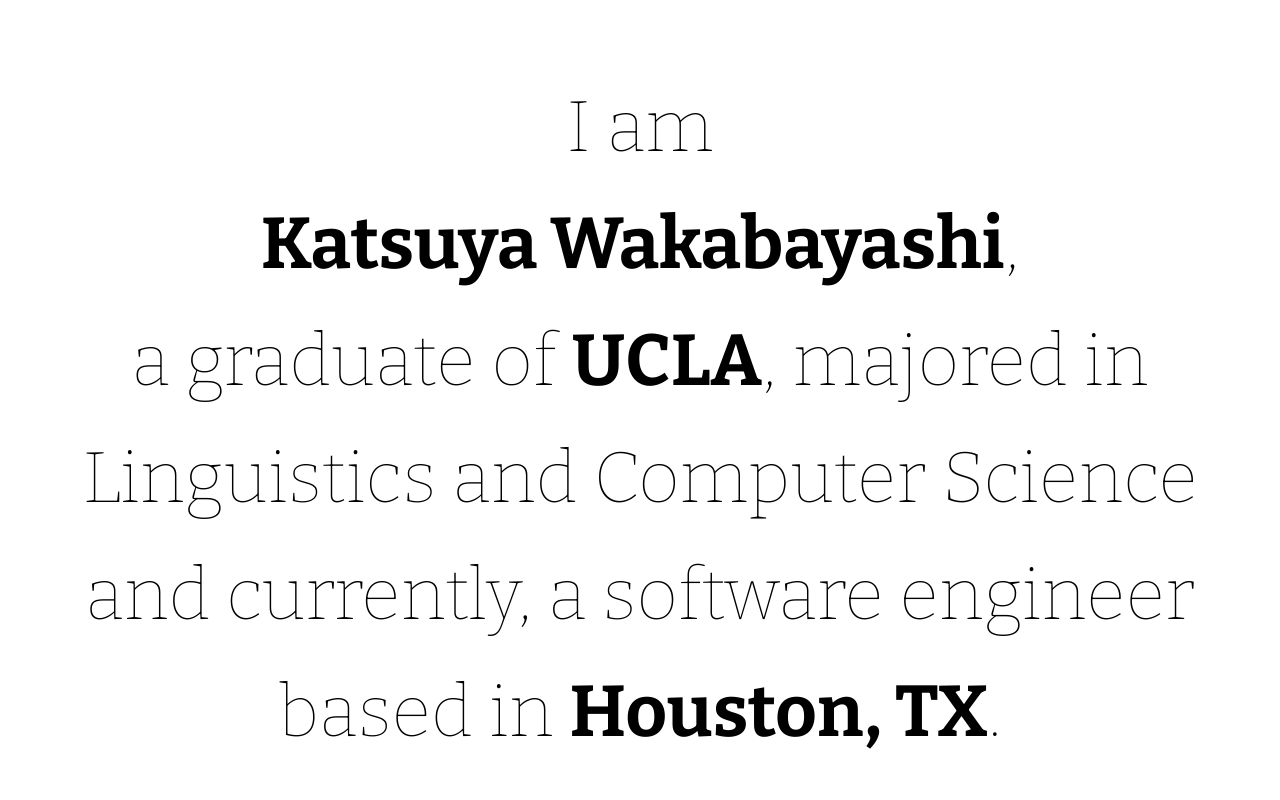
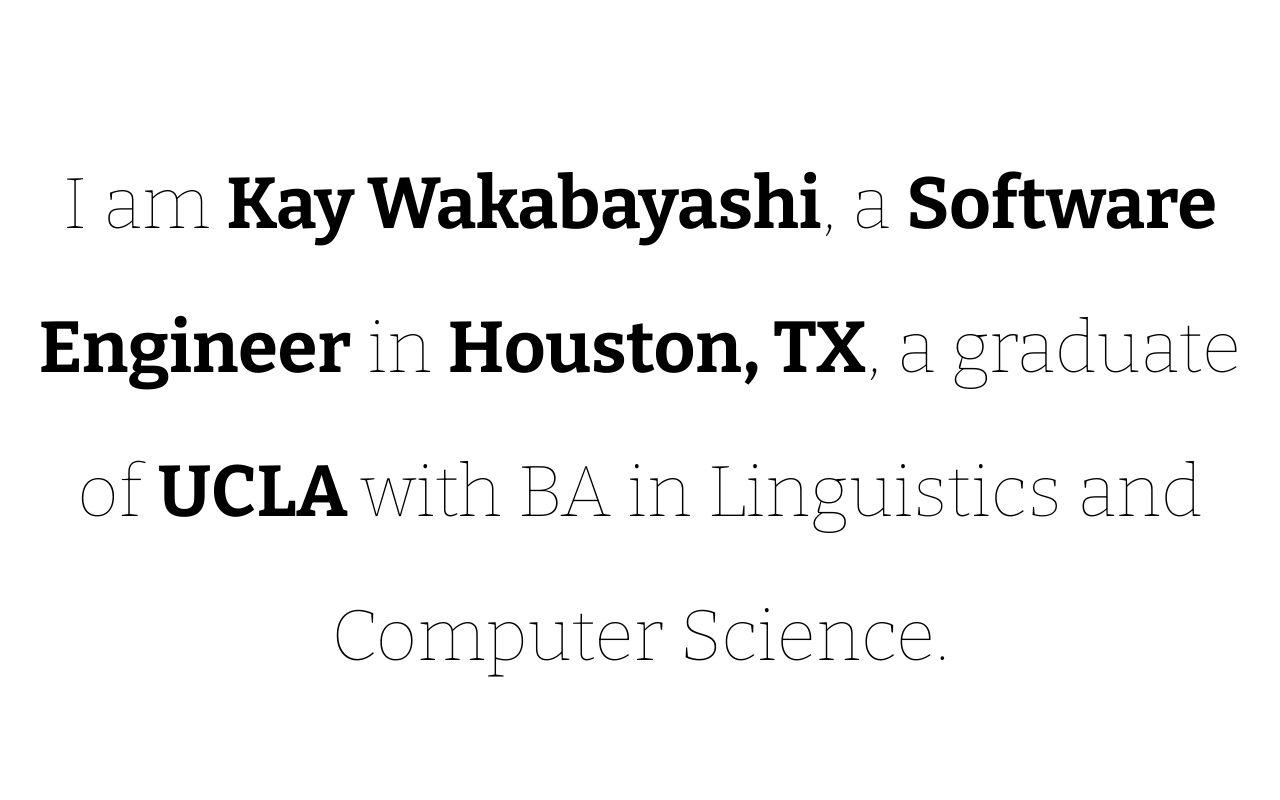
Before and after one commit to kaywakabayashi/kaywakabayashi.com, a Next.js app: page / in a window 1280 px wide. Shown: the part 1580-2380 px from the top of the page. Built offline with nearby package versions, Linux system fonts and the light colour scheme; a web font is replaced by a local one.

Commit message:
feat: update name and add constants

```diff
--- a/app/components/Circle.tsx
+++ b/app/components/Circle.tsx
@@ -5,6 +5,7 @@
   Bitter as MainFont,
   Moon_Dance as HandwritingFont,
 } from "next/font/google";
+import { LOCATION } from "../constants";
 
 const handwritingFont = HandwritingFont({
   weight: "400",
@@ -14,15 +15,11 @@
 
 const isBrowser = () => typeof window !== "undefined";
 
-export function scrollToTop() {
-  if (!isBrowser()) return;
-  window.scrollTo({ top: 0, behavior: "smooth" });
-}
-
-export function scrollToBottom() {
-  if (!isBrowser()) return;
-  window.scrollTo({ top: document.body.scrollHeight, behavior: "smooth" });
-}
+const scrollToBottom = () => {
+  if (isBrowser()) {
+    window.scrollTo({ top: document.body.scrollHeight, behavior: "smooth" });
+  }
+};
 
 export default function Circle() {
   const [date, setDate] = useState(new Date());
@@ -74,8 +71,8 @@
                   hour: "numeric",
                   month: "short",
                   day: "2-digit",
-                })}{" "}|{" "}
-                 Houston, TX {" "}|{" "}
+                })}{" "}
+                | {LOCATION} |{" "}
               </tspan>
               <tspan
                 className="cursor-pointer"
@@ -83,8 +80,7 @@
                   scrollToBottom();
                 }}
               >
-                {" "}
-                CONTACT {" "}|{" "}
+                Contact{" "}
               </tspan>
             </textPath>
           </text>
--- a/app/components/ContactSection.tsx
+++ b/app/components/ContactSection.tsx
@@ -15,12 +15,14 @@
 }) {
   return (
     <div className="h-screen text-center w-full flex flex-col justify-evenly font-bold">
-      <div className="text-7xl sm:text-[13rem]">{title}</div>
+      <div className="text-7xl xs:text-[8rem] sm:text-[10rem] md:text-[13rem]">
+        {title}
+      </div>
 
-      <div className="text-3xl sm:text-5xl flex flex-col gap-10 font-thin">
+      <div className="text-2xl xs:text-4xl sm:text-5xl flex flex-col gap-10 font-thin">
         <p>
           <Link
-            href={`mailto:${email} `}
+            href={`mailto:${email}`}
             className="hover:underline underline-offset-2"
           >
             {email}
--- a/app/components/Footer.tsx
+++ b/app/components/Footer.tsx
@@ -1,17 +1,10 @@
 "use client";
-import { scrollToTop } from "./Circle";
 export default function Footer() {
   const d = new Date();
   let year = d.getFullYear();
   return (
     <footer className="text-center sm:text-3xl p-5">
-      <button
-        onClick={() => {
-          scrollToTop();
-        }}
-      >
-        &copy;{year} KATSUYAWAKABAYASHI.COM
-      </button>
+      &copy;{year} KAYWAKABAYASHI.COM
     </footer>
   );
 }
--- a/app/components/HeaderSection.tsx
+++ /dev/null
@@ -1,27 +0,0 @@
-export default function HeaderSection({
-  title,
-  children,
-}: {
-  title: string;
-  children?: React.ReactNode;
-}) {
-  return (
-    <div className="text-center">
-      <header className="flex flex-col justify-center items-center h-screen font-bold text-6xl ">
-        {title.length < 8 ? (
-          <p className="sticky top-0 sm:text-[13rem] py-8">{title}</p>
-        ) : (
-          <p className="sticky top-0 sm:text-[6rem] lg:text-[11rem] xl:text-[13rem] py-8">
-            {title}
-          </p>
-        )}
-      </header>
-
-      {children && (
-        <div className="text-3xl sm:text-7xl sm:mx-16 h-screen flex flex-col justify-center items-center">
-          {children}
-        </div>
-      )}
-    </div>
-  );
-}
--- /dev/null
+++ b/app/components/HeadlineSection.tsx
@@ -0,0 +1,21 @@
+export default function HeadlineSection({
+  title,
+  children,
+}: {
+  title: string;
+  children?: React.ReactNode;
+}) {
+  return (
+    <div className="text-center">
+      <header className="flex flex-col justify-center items-center h-screen font-bold text-6xl">
+        {title.length < 5 ? (
+          <p className="sticky top-0 sm:text-[13rem] py-8">{title}</p>
+        ) : (
+          <p className="sticky top-0 sm:text-[6rem] lg:text-[10rem] xl:text-[13rem] py-8">
+            {title}
+          </p>
+        )}
+      </header>
+    </div>
+  );
+}
--- /dev/null
+++ b/app/constants.ts
@@ -0,0 +1,13 @@
+export const FULL_NAME = "Kay Wakabayashi"
+export const FIRST_NAME = "Kay"
+export const URL = "kaywakabayashi.com"
+export const MAJOR = "Linguistics and Computer Science"
+export const SCHOOL = "UCLA"
+export const POSITION = "Software Engineer"
+export const LOCATION = "Houston, TX"
+
+export const EMAIL = "wakabayashi@ucla.edu"
+export const BASE_SHORTENED_URL = "https://kay.so"
+export const RESUME_LINK = `${BASE_SHORTENED_URL}/resume`
+export const LINKEDIN_LINK = `${BASE_SHORTENED_URL}/linkedin`
+export const GITHUB_LINK = `${BASE_SHORTENED_URL}/github`
--- a/app/layout.tsx
+++ b/app/layout.tsx
@@ -1,6 +1,7 @@
 import { Metadata } from "next";
 import "./globals.css";
 import { Bitter as MainFont } from "next/font/google";
+import { FULL_NAME } from "./constants";
 
 const mainFont = MainFont({
   weight: ["100", "400", "700"],
@@ -9,10 +10,9 @@
 
 export const metadata: Metadata = {
   title: {
-    default: "Katsuya Wakabayashi",
-    template: "%s | Katsuya Wakabayashi",
+    default: FULL_NAME,
+    template: `%s | ${FULL_NAME}`,
   },
-  description: "Linguistics and Computer Science Student at UCLA",
   icons: {
     shortcut: "/favicon.ico",
   },
--- a/app/page.tsx
+++ b/app/page.tsx
@@ -2,43 +2,54 @@
 import { Bitter as MainFont } from "next/font/google";
 import Footer from "./components/Footer";
 import Circle from "./components/Circle";
+import HeadlineSection from "./components/HeadlineSection";
+import ProjectSection from "./components/ProjectSection";
+import ContactSection from "./components/ContactSection";
+import {
+  FIRST_NAME,
+  FULL_NAME,
+  POSITION,
+  SCHOOL,
+  MAJOR,
+  LOCATION,
+  EMAIL,
+  RESUME_LINK,
+  LINKEDIN_LINK,
+  GITHUB_LINK,
+} from "./constants";
 
-import HeaderSection from "./components/HeaderSection";
 const mainFont = MainFont({
   weight: ["100", "400", "700"],
   subsets: ["latin"],
 });
-import ProjectSection from "./components/ProjectSection";
-import ContactSection from "./components/ContactSection";
 
 export default function Home() {
   return (
-    <main className={`${mainFont.className} text-center`}>
+    <main className={`${mainFont.className} text-center px-5`}>
       <section className="relative h-screen w-full flex justify-center items-center overflow-hidden">
         <div className="absolute top-1/2 left-1/2 transform -translate-x-1/2 -translate-y-1/2 w-[38rem] h-[38rem] md:w-[50rem] md:h-[50rem]">
           <Circle />
         </div>
       </section>
       <section>
-        <HeaderSection title="hello!">
-          <h1 className="sm:leading-relaxed leading-loose font-thin">
-            <p>I am</p>
-            <p>
-              <span className="font-bold">Katsuya Wakabayashi</span>,
-            </p>
-            <p>a graduate of <span className="font-bold">UCLA</span>, majored in Linguistics and Computer Science</p>
-
-            <p>and currently, a software engineer based in <span className="font-bold">Houston, TX</span>.</p>
-          </h1>
-        </HeaderSection>
+        <HeadlineSection title="hello!" />
+        <h1 className="text-3xl sm:text-6xl md:text-7xl h-screen flex flex-col justify-center gap-6 items-center font-thin">
+          <p className="leading-loose">
+            I am <span className="font-bold">{FULL_NAME}</span>, a{" "}
+            <span className="font-bold">{POSITION}</span> in{" "}
+            <span className="font-bold">{LOCATION}</span>, a graduate of{" "}
+            <span className="font-bold">{SCHOOL} </span>
+            <span className="leading-snug">with BA in {MAJOR}.</span>
+          </p>
+        </h1>
       </section>
       <section>
-        <HeaderSection title="experienced" />
+        <HeadlineSection title="worked" />
         <ProjectSection
           title="Software Engineer at Daikin Comfort"
           image="daikinone"
-          description="Daikin One"
-          stack="React Native / TypeScript / AWS"
+          description="Daikin One Team"
+          stack="React Native / TypeScript / Python / AWS"
           link="https://daikinone.com"
         />
         <ProjectSection
@@ -52,22 +63,21 @@
           title="Full-Stack Developer at Bruinwalk.com"
           image="bruinwalk"
           description="UCLA #1 Course & Apartment Review Website"
-          stack="Django / Docker / GitHub Actions / DigitlOcean"
+          stack="Django / Docker / GitHub Actions / DigitalOcean"
           link="https://bruinwalk.com"
         />
       </section>
       <section>
-        <HeaderSection title="learned" />
-        <h1 className="sm:text-xs md:text-2xl lg:text-4xl space-y-4 md:space-y-10 font-thin px-10">
+        <HeadlineSection title="studied" />
+        <div className="sm:text-xs md:text-2xl lg:text-4xl space-y-4 md:space-y-10 font-thin">
           <div className="group space-y-2">
             <p className="opacity-30 group-hover:opacity-70">
-              Computer Science{" "}
+              Computer Science
             </p>
             <p className="opacity-10 group-hover:opacity-100 leading-relaxed">
-              Algorithm and Complexity, Formal Languages and Automata
-              Theory,Fundamentals of Artificial Intelligence, Program
-              Lanuguages, Software Construction Laboratory, Data Structures, x86
-              Assembly,
+              Algorithm and Complexity, Formal Languages and Automata Theory,
+              Fundamentals of Artificial Intelligence, Program Languages,
+              Software Construction Laboratory, Data Structures, x86 Assembly,
             </p>
           </div>
           <div className="group space-y-2">
@@ -78,18 +88,17 @@
             </p>
           </div>
           <div className="group space-y-2">
-            {" "}
             <p className="opacity-30 group-hover:opacity-70">Linguistics</p>
             <p className="opacity-10 group-hover:opacity-100 leading-relaxed">
               Computational Linguistics, Syntax, Phonetics, Phonology, Phonology
-              II Syntactic Typology, Linguistic Analysis, Current Methods of
+              II, Syntactic Typology, Linguistic Analysis, Current Methods of
               Language Teaching
             </p>
           </div>
-        </h1>
+        </div>
       </section>
       <section>
-        <HeaderSection title="building" />
+        <HeadlineSection title="building" />
         <ProjectSection
           title="Eternal Card"
           image="eternalcard"
@@ -105,17 +114,15 @@
           link="https://efficiently.app"
         />
       </section>
-
       <section>
         <ContactSection
           title="let's talk?"
-          email="wakabayashi@ucla.edu"
-          linkedin="https://linkedin.com/in/katsuyawakabayashi"
-          github="https://github.com/katsuyawakabayashi"
-          resume="https://drive.google.com/file/d/1kejbzz4iv0b0CYEVbQ6HrBIh9xGu-ezl/view?usp=sharing"
+          email={EMAIL}
+          linkedin={LINKEDIN_LINK}
+          github={GITHUB_LINK}
+          resume={RESUME_LINK}
         />
       </section>
-
       <Footer />
     </main>
   );
```
Also changed, not shown: app/components/ProjectSection.tsx (+14 -12 lines).
